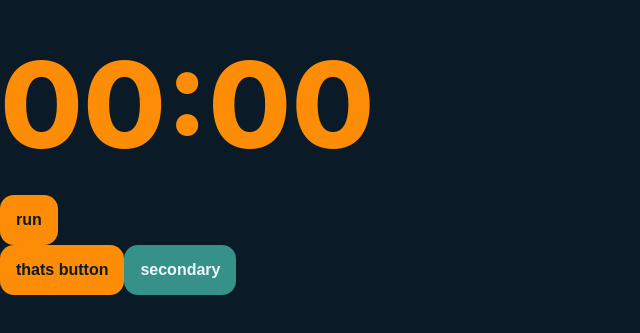
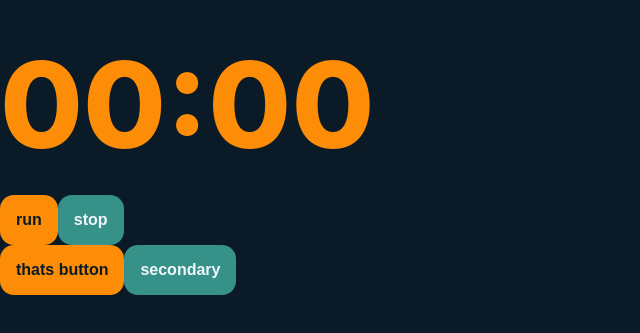
Before and after one commit to dsdyaz/pomodoro-timer, a React (Vite) app: page / in a window 1280 px wide. Shown: the part 245-578 px from the top of the page, without its empty margins (0-640 px from the left). Built offline with nearby package versions, Linux system fonts and the light colour scheme.

Commit message:
added second button to the timer handler

```diff
--- a/src/containers/timer-handler/timer-handler.jsx
+++ b/src/containers/timer-handler/timer-handler.jsx
@@ -27,6 +27,7 @@ export default function TimerHandler() {
     <div>
       <Timer time={time} />
       <Button text="run" onClickFunc={() => counter()} />
+      <Button text="stop" secondary />
     </div>
   )
 }
```
